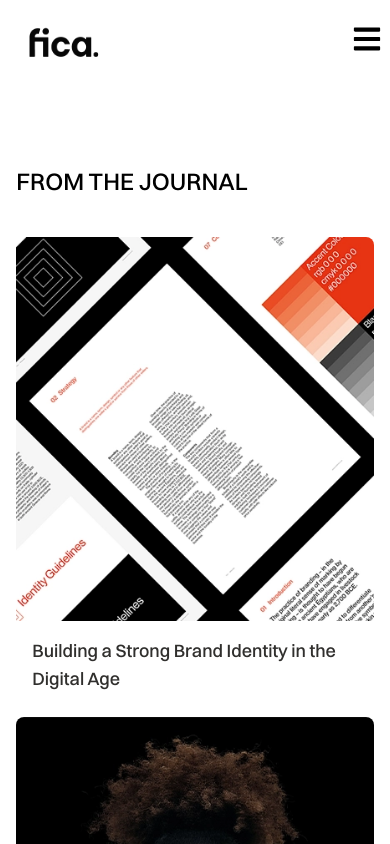
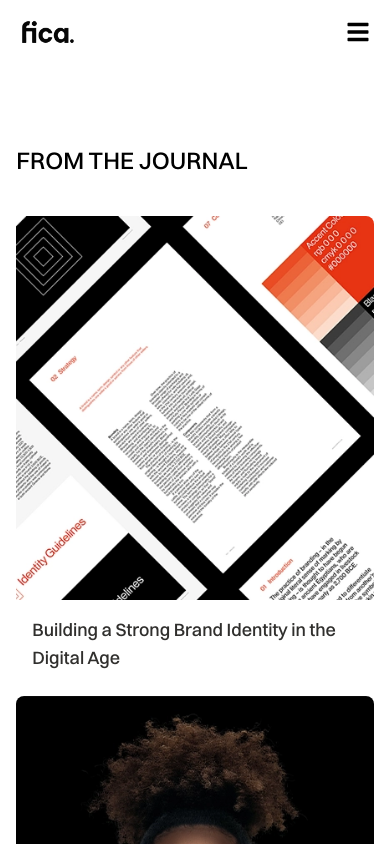
Before and after one commit to Fica-Web/FicaAds, a React (Vite) app in the folder frontend/: page /news in a window 390 px wide. Shown: the top 844 px of the page. Built offline with nearby package versions, Linux system fonts and the light colour scheme.

Commit message:
navbar updated on sm screen

```diff
--- a/frontend/src/Components/Home/Hero.jsx
+++ b/frontend/src/Components/Home/Hero.jsx
@@ -47,7 +47,7 @@ const Hero = () => {
                         </div>*/}
 
                         {/* Keep the text aligned to the bottom-left */}
-                        <div data-aos="fade-up" style={{ lineHeight: '1.3' }} className='absolute bottom-10 left-0 w-full space-y-4 sm:w-4/5 p-8 sm:p-6 md:w-3/5 2xl:w-5/12 md:p-8 lg:p-10 xl:p-16 text-white flex flex-col items-start justify-end'>
+                        <div data-aos="fade-up" style={{ lineHeight: '1.3' }} className='absolute bottom-5 sm:bottom-10 left-0 w-full sm:space-y-4 space-y-2 sm:w-4/5 p-8 sm:p-6 md:w-3/5 2xl:w-5/12 md:p-8 lg:p-10 xl:p-16 text-white flex flex-col items-start justify-end'>
                             <h1 data-aos="fade-up" style={{ lineHeight: '1.3' }} className='font-Switzer-Regular text-lg sm:text-xl md:text-3xl lg:text-xl xl:text-xl 2xl:-lg text-left'>
                                 {hero.brand}
                             </h1>
--- a/frontend/src/Components/NavBar/NavBar.jsx
+++ b/frontend/src/Components/NavBar/NavBar.jsx
@@ -16,17 +16,17 @@ const NavBar = () => {
   const [open, setOpen] = useState(false);
 
   return (
-    <div className="w-full mx-auto md:h-20 bg-white md:px-8 lg:px-8 lg:pr-12">
-      <div className="md:flex items-center justify-between py-4 relative h-full">
+    <div className="w-full mx-auto h-16 md:h-20 bg-white md:px-8 lg:px-8 lg:pr-12">
+      <div className="flex items-center justify-between py-4 relative h-full">
         {/* Logo Section */}
-        <div className="w-32 lg:w-22 flex-shrink-0">
+        <div className="w-24 lg:w-22 flex-shrink-0 ">
           <img src={logo} alt="Fica Logo" />
         </div>
 
         {/* Mobile Menu Toggle */}
         <div
           onClick={() => setOpen(!open)}
-          className="text-3xl absolute right-2 top-6 cursor-pointer lg:hidden"
+          className="text-2xl mr-5 cursor-pointer lg:hidden"
         >
           {open ? <FaTimes className="text-black" /> : <FaBars className="text-black" />}
         </div>
```
